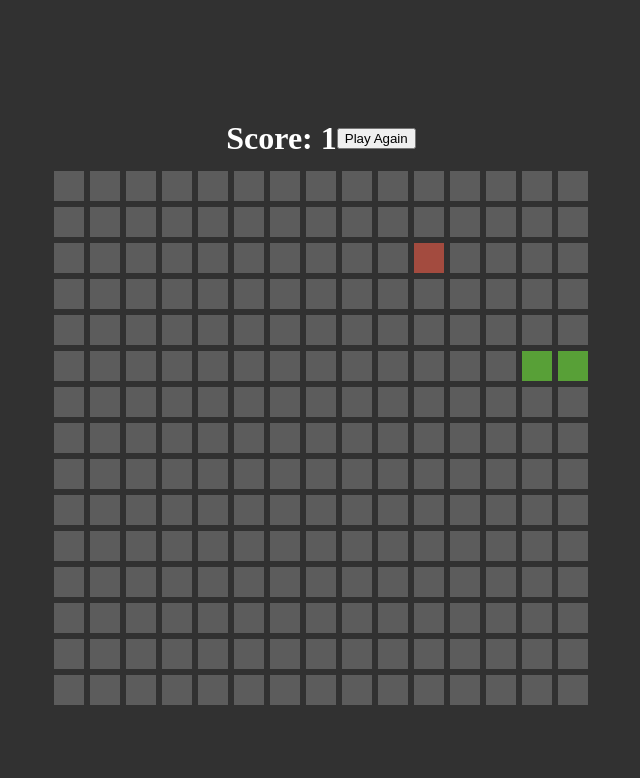
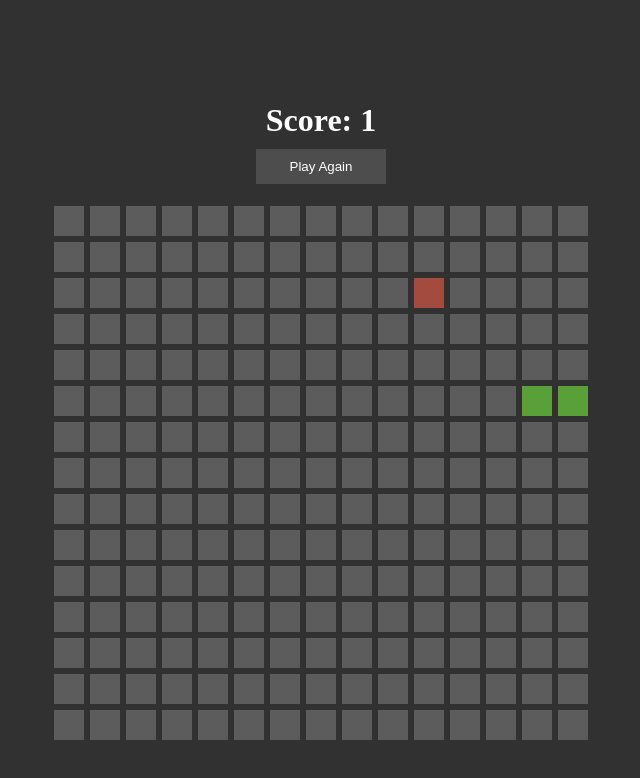
Before and after one commit to timthedev07/snake, a React (Create React App) app: page / in a window 1280 px wide. Shown: the top 778 px of the page, without its empty margins (319-959 px from the left). Built offline with nearby package versions, Linux system fonts and the light colour scheme.

Commit message:
restart button styles

```diff
--- a/src/styles.css
+++ b/src/styles.css
@@ -33,9 +33,22 @@ body {
   display: flex;
   justify-content: center;
   align-items: center;
-  height: 60px;
+  height: 130px;
+  flex-direction: column;
 }
 
 .lost-header .lost-heading {
   color: white;
+  margin: 10px;
 }
+
+button {
+  background-color: #4d4d4d;
+  padding: 10px;
+  width: 130px;
+  color: white;
+  border-radius: 0;
+  outline: none;
+  border: none;
+  cursor: pointer;
+}
```
